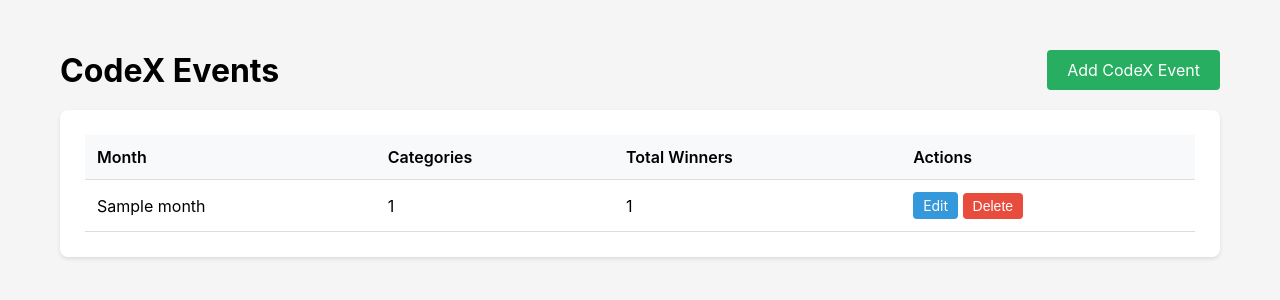
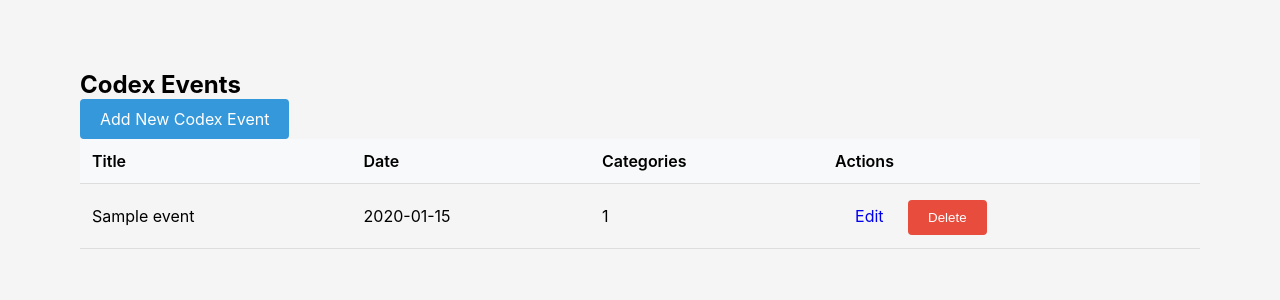
Before and after one commit to kaival775/acses2025, a Flask app: template Backend/templates/admin/codex.html in a window 1280 px wide. Shown: the part 90-390 px from the top of the page. Run offline with Flask 3, Linux system fonts and the light colour scheme; the template is opened without the code that fills it: most values are stand-ins (such as "Sample title", 1, 10 or a date in 2020).

Commit message:
Add Codex management routes and update Codex events template

```diff
--- a/Backend/templates/admin/codex.html
+++ b/Backend/templates/admin/codex.html
@@ -1,37 +1,35 @@
 {% extends "admin/base.html" %}
 
+{% block title %}Codex Events - Admin{% endblock %}
+
 {% block content %}
-<div style="display: flex; justify-content: space-between; align-items: center; margin-bottom: 20px;">
-    <h1>CodeX Events</h1>
-    <a href="{{ url_for('admin.add_codex') }}" class="btn btn-success">Add CodeX Event</a>
+<div class="container mt-4">
+    <div class="d-flex justify-content-between align-items-center mb-4">
+        <h2>Codex Events</h2>
+        <a href="{{ url_for('admin.add_event') }}" class="btn btn-primary">Add New Codex Event</a>
     </div>
 
-<div class="card">
-    <table>
+    {% if events %}
+    <div class="table-responsive">
+        <table class="table table-striped">
             <thead>
                 <tr>
-                <th>Month</th>
+                    <th>Title</th>
+                    <th>Date</th>
                     <th>Categories</th>
-                <th>Total Winners</th>
                     <th>Actions</th>
                 </tr>
             </thead>
             <tbody>
-            {% for codex in codex_events %}
+                {% for event in events %}
                 <tr>
-                <td>{{ codex.month }}</td>
-                <td>{{ codex.categories|length }}</td>
+                    <td>{{ event.title }}</td>
+                    <td>{{ event.date.strftime('%Y-%m-%d') }}</td>
+                    <td>{{ event.codex_categories|length if event.codex_categories else 0 }}</td>
                     <td>
-                    {% set total = namespace(count=0) %}
-                    {% for cat in codex.categories %}
-                        {% set total.count = total.count + cat.winners|length %}
-                    {% endfor %}
-                    {{ total.count }}
-                </td>
-                <td>
-                    <a href="{{ url_for('admin.edit_codex', month=codex.month) }}" class="btn btn-primary" style="padding: 5px 10px; font-size: 14px;">Edit</a>
-                    <form method="POST" action="{{ url_for('admin.delete_codex', month=codex.month) }}" style="display: inline;">
-                        <button type="submit" class="btn btn-danger" style="padding: 5px 10px; font-size: 14px;" onclick="return confirm('Delete this CodeX event?')">Delete</button>
+                        <a href="{{ url_for('admin.edit_event', event_id=event._id) }}" class="btn btn-sm btn-warning">Edit</a>
+                        <form method="POST" action="{{ url_for('admin.delete_event', event_id=event._id) }}" style="display:inline;">
+                            <button type="submit" class="btn btn-sm btn-danger" onclick="return confirm('Are you sure?')">Delete</button>
                         </form>
                     </td>
                 </tr>
@@ -39,4 +37,8 @@
             </tbody>
         </table>
     </div>
+    {% else %}
+    <p>No Codex events found. <a href="{{ url_for('admin.add_event') }}">Add one now</a></p>
+    {% endif %}
+</div>
 {% endblock %}
```
Also changed, not shown: Backend/routes/admin.py (+8 -0 lines). Lines whose indentation alone changed are shown as unchanged.
